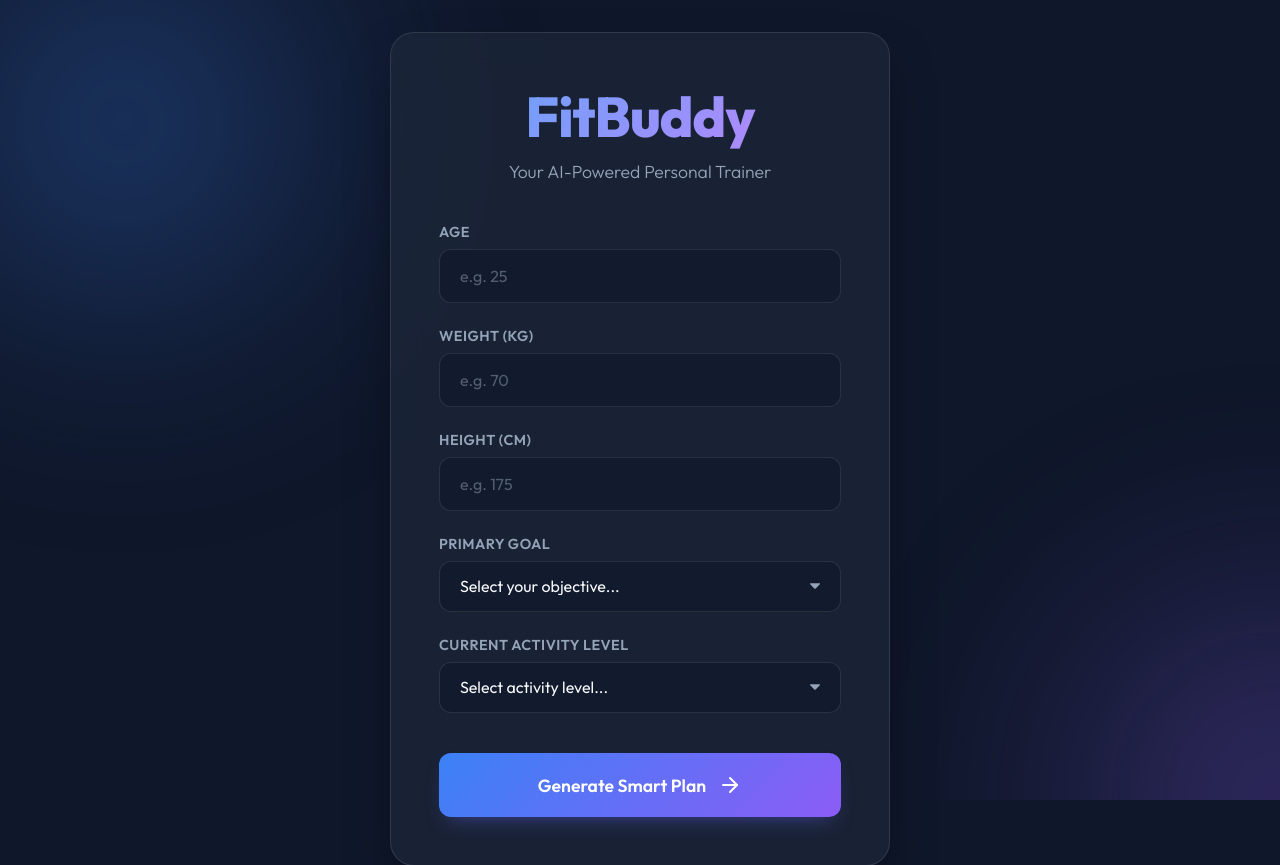
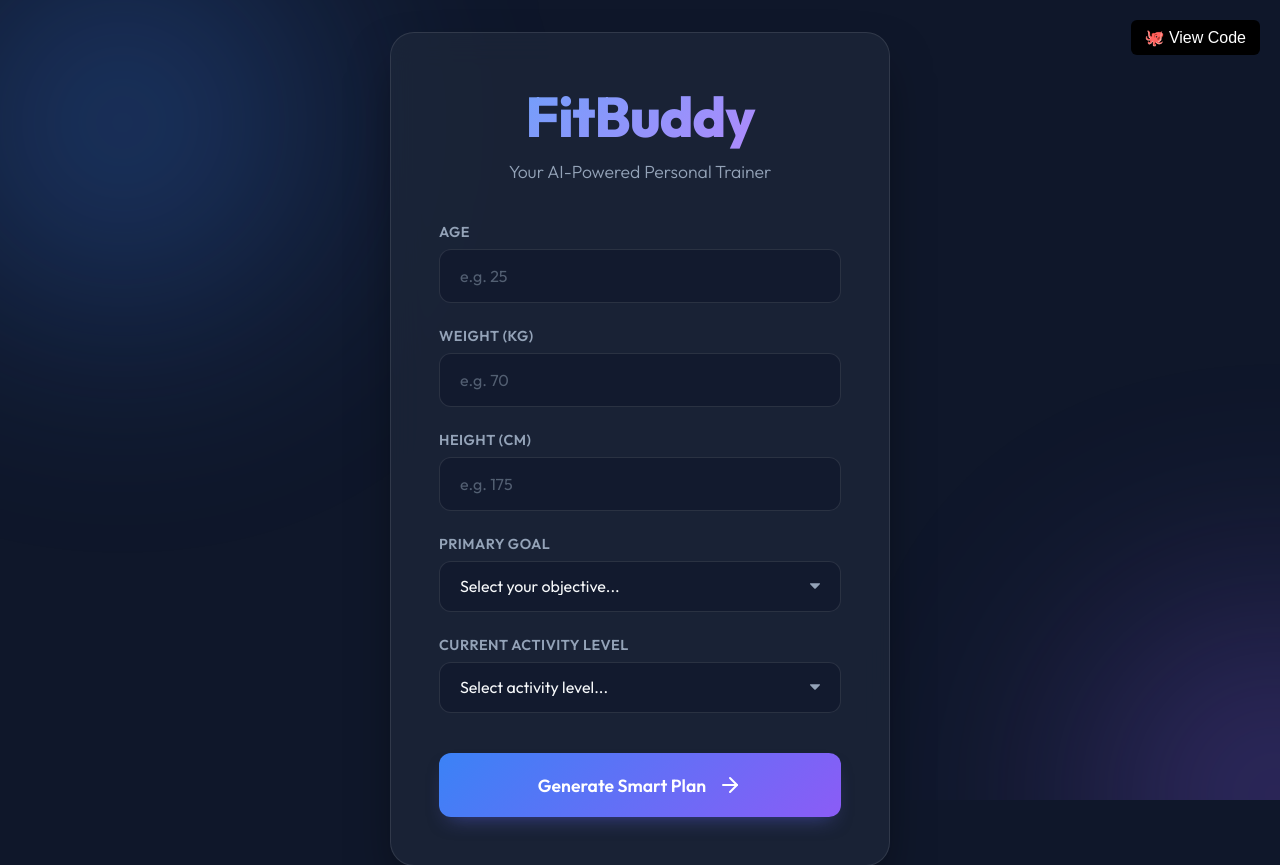
Before and after one commit to amar2004-ak/fitbuddy-ai, a FastAPI app: page / in a window 1280 px wide. Shown: the top 865 px of the page. Run offline with FastAPI, Linux system fonts and the light colour scheme.

Commit message:
Final GitHub button added

```diff
--- a/templates/index.html
+++ b/templates/index.html
@@ -9,6 +9,30 @@
     <link href="https://fonts.googleapis.com/css2?family=Outfit:wght@300;400;600;800&display=swap" rel="stylesheet">
 </head>
 <body>
+    <a href="https://github.com/amar2004-ak/fitbuddy-ai" target="_blank" class="github-btn">
+    🐙 View Code
+</a>
+
+<style>
+.github-btn {
+    position: fixed;
+    top: 20px;
+    right: 20px;
+    background-color:#000;
+    color: white;
+    padding: 8px 14px;
+    text-decoration: none;
+    border-radius: 6px;
+    font-weight: 500;
+    font-family: Arial, sans-serif;
+    transition: 0.3s ease;
+    z-index: 1000;
+}
+.github-btn:hover {
+    background-color:#333;
+    transform: scale(1.05);
+}
+</style>
     <div class="glow-container"></div>
     <main class="glass-card main-container">
         <header>
```
